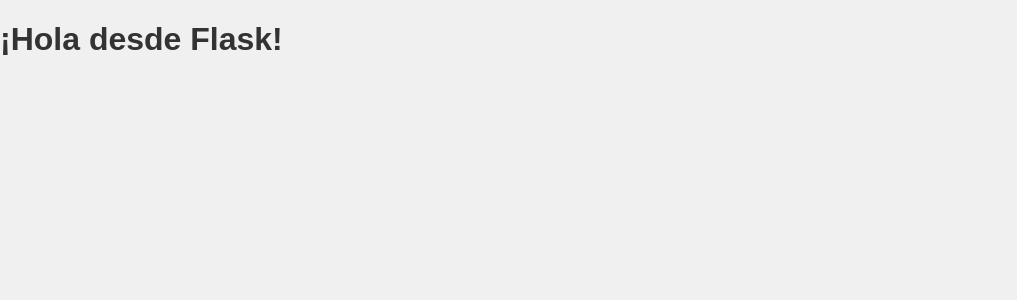
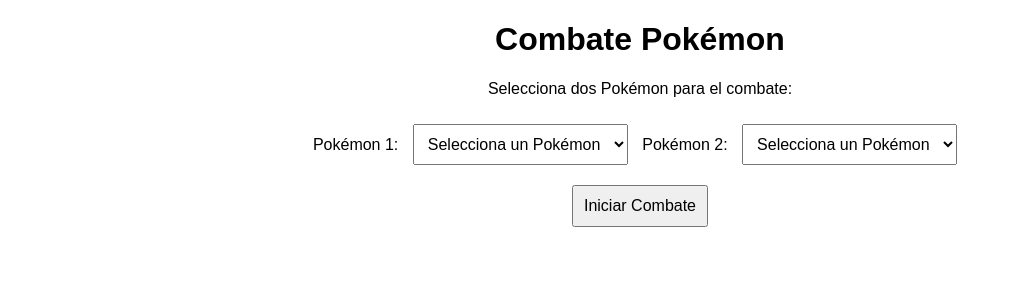
Before and after one commit to Arman173/poke-vs-server, a Flask app: page / in a window 1280 px wide. Shown: the top 300 px of the page, without its empty margins (0-1017 px from the left). Run offline with Flask 3, Linux system fonts and the light colour scheme.

Commit message:
avance interfaz

```diff
--- a/app/routes/home_routes.py
+++ b/app/routes/home_routes.py
@@ -7,3 +7,8 @@
 @home_blueprint.route("/")
 def home():
     return render_template("index.html")
+
+# Ruta de pruebas
+@home_blueprint.route("/tests")
+def tests():
+    return render_template("tests.html")
--- a/app/static/css/styles.css
+++ b/app/static/css/styles.css
@@ -1,22 +1,10 @@
 body {
     font-family: Arial, sans-serif;
-    background-color: #f0f0f0;
-    margin: 0;
-    padding: 0;
-    color: #333;
-}
-header {
-    background-color: #007BFF;
-    color: white;
-    padding: 1rem;
     text-align: center;
-}
-footer {
-    text-align: center;
-    padding: 1rem;
-    background-color: #333;
-    color: white;
-    position: absolute;
-    width: 100%;
-    bottom: 0;
-}
+    margin: 20px;
+  }
+  select, button {
+    margin: 10px;
+    padding: 10px;
+    font-size: 16px;
+  }
--- /dev/null
+++ b/app/static/js/pokeapi.js
@@ -0,0 +1,69 @@
+const API_URL = 'https://pokeapi.co/api/v2/pokemon?limit=151'; // Cambia el límite si quieres más Pokémon
+const pokemon1Select = document.getElementById('pokemon1');
+const pokemon2Select = document.getElementById('pokemon2');
+const battleForm = document.getElementById('battleForm');
+
+// Cargar la lista de Pokémon
+async function loadPokemon(onSuccess) {
+  try {
+    const response = await fetch(API_URL);
+    const data = await response.json();
+    data.results.forEach(pokemon => {
+      const option1 = document.createElement('option');
+      const option2 = document.createElement('option');
+      option1.value = pokemon.name;
+      option1.textContent = pokemon.name;
+      option2.value = pokemon.name;
+      option2.textContent = pokemon.name;
+      pokemon1Select.appendChild(option1);
+      pokemon2Select.appendChild(option2);
+    });
+    onSuccess();
+  } catch (error) {
+    console.error('Error al cargar la lista de Pokémon:', error);
+  }
+}
+
+// Enviar los datos al endpoint
+battleForm.addEventListener('submit', async (event) => {
+  event.preventDefault();
+  const pokemon1 = pokemon1Select.value;
+  const pokemon2 = pokemon2Select.value;
+
+  if (pokemon1 === pokemon2) {
+    alert('Por favor, selecciona dos Pokémon diferentes.');
+    return;
+  }
+
+  const payload = { pokemon1, pokemon2 };
+  console.log('Enviando datos:', payload);
+
+  try {
+    const response = await fetch('https://tu-endpoint.com/battle', { // Cambia esta URL por tu endpoint real
+      method: 'POST',
+      headers: {
+        'Content-Type': 'application/json',
+      },
+      body: JSON.stringify(payload),
+    });
+
+    if (response.ok) {
+      alert('Datos enviados exitosamente.');
+    } else {
+      alert('Error al enviar los datos.');
+    }
+  } catch (error) {
+    console.error('Error al enviar los datos:', error);
+  }
+});
+
+function onPokemonSelectedChange() {}
+
+function onListLoaded() {
+  console.log("lists loaded!");
+  pokemon1Select.addEventListener('change')
+  pokemon2Select.addEventListener('change')
+}
+
+// Llamar a la función para cargar Pokémon
+loadPokemon(onListLoaded);
--- a/app/templates/index.html
+++ b/app/templates/index.html
@@ -7,6 +7,23 @@
     <link rel="stylesheet" href="{{ url_for('static', filename='css/styles.css') }}">
 </head>
 <body>
-    <h1>¡Hola desde Flask!</h1>
+    <h1>Combate Pokémon</h1>
+  <p>Selecciona dos Pokémon para el combate:</p>
+  <form id="battleForm">
+    <label for="pokemon1">Pokémon 1:</label>
+    <select id="pokemon1" required>
+      <option value="" disabled selected>Selecciona un Pokémon</option>
+    </select>
+
+    <label for="pokemon2">Pokémon 2:</label>
+    <select id="pokemon2" required>
+      <option value="" disabled selected>Selecciona un Pokémon</option>
+    </select>
+
+    <br>
+    <button type="submit">Iniciar Combate</button>
+  </form>
+
+  <script src="{{ url_for('static', filename='js/pokeapi.js') }}"></script>
 </body>
 </html>
```
Also changed, not shown: app/static/js/tests.js (added, +14 -0 lines), app/templates/tests.html (added, +22 -0 lines).
